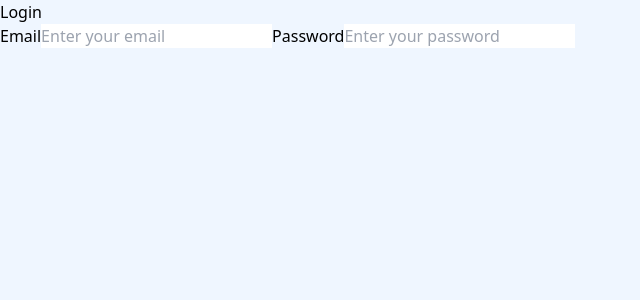
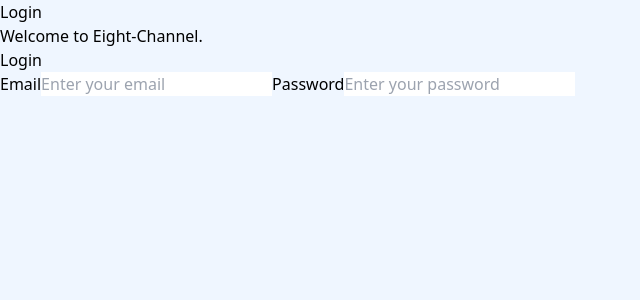
Before and after one commit to sw33tsoda/eight-channel, a Next.js app: page /login in a window 1280 px wide. Shown: the top 300 px of the page, without its empty margins (0-640 px from the left). Built offline with nearby package versions, Linux system fonts and the light colour scheme.

Commit message:
feat: update root layout and custom layout

```diff
--- /dev/null
+++ b/src/layouts/AuthenticationLayout.tsx
@@ -0,0 +1,19 @@
+import type { ReactNode } from 'react';
+
+export interface IAuthenticationLayout {
+    readonly title: string;
+    readonly subTitle: string;
+    readonly children: ReactNode;
+}
+
+export const AuthenticationLayout = ({ title = '', subTitle = '', children }: IAuthenticationLayout) => {
+    return (
+        <div className="auth-layout-container">
+            <div className="auth-layout-content-left">
+                <h1 className="auth-layout-title">{title}</h1>
+                <h2 className="auth-layout-sub-title">{subTitle}</h2>
+            </div>
+            <div className="auth-layout-content-right">{children}</div>
+        </div>
+    );
+};
--- /dev/null
+++ b/src/layouts/RootLayout.tsx
@@ -0,0 +1,14 @@
+import { ReactNode } from 'react';
+
+interface IRootLayout {
+    children: ReactNode;
+}
+
+export const RootLayout = ({ children }: IRootLayout) => {
+    return (
+        <div className="root-layout">
+            <h1>This is root layout</h1>
+            {children}
+        </div>
+    );
+};
--- a/src/layouts/index.ts
+++ b/src/layouts/index.ts
@@ -0,0 +1,2 @@
+export * from './AuthenticationLayout';
+export * from './RootLayout';
--- a/src/pages/_app.tsx
+++ b/src/pages/_app.tsx
@@ -1,11 +1,25 @@
-import { ErrorBoundary } from '@/components/ErrorBoundary';
+import type { AppProps } from 'next/app';
+import type { ReactNode } from 'react';
+
+// Styles
 import '@/styles/globals.css';
-import type { AppProps } from 'next/app';
 
-export default function App({ Component, pageProps }: AppProps) {
-    return (
-        <ErrorBoundary>
-            <Component {...pageProps} />
-        </ErrorBoundary>
-    );
+// Layouts
+import { RootLayout } from '@/layouts';
+
+// Components
+import { NextPage } from 'next';
+
+export type NextPageWithLayout<P = {}, IP = P> = NextPage<P, IP> & {
+    getCustomLayout?: (page: ReactNode) => ReactNode;
+};
+
+type AppPropsWithLayout = AppProps & {
+    Component: NextPageWithLayout;
+};
+
+export default function MyApp({ Component, pageProps }: AppPropsWithLayout) {
+    const getLayout = Component.getCustomLayout ?? ((page) => RootLayout({ children: page }));
+
+    return getLayout(<Component {...pageProps} />);
 }
--- a/src/pages/login/index.tsx
+++ b/src/pages/login/index.tsx
@@ -1,6 +1,15 @@
+import type { ReactNode } from 'react';
+
+// Components
 import { Input } from '@/components';
 
-export default function Login() {
+// Layouts
+import { AuthenticationLayout } from '@/layouts';
+
+// Types
+import type { NextPageWithLayout } from '../_app';
+
+const Login: NextPageWithLayout = () => {
     return (
         <div className="login-page">
             <h1 className="heading">Login</h1>
@@ -16,4 +25,14 @@ export default function Login() {
             </form>
         </div>
     );
-}
+};
+
+Login.getCustomLayout = (page: ReactNode) => {
+    return (
+        <AuthenticationLayout title="Login" subTitle="Welcome to Eight-Channel.">
+            {page}
+        </AuthenticationLayout>
+    );
+};
+
+export default Login;
```
Also changed, not shown: src/layouts/Authenticated.tsx (deleted).
